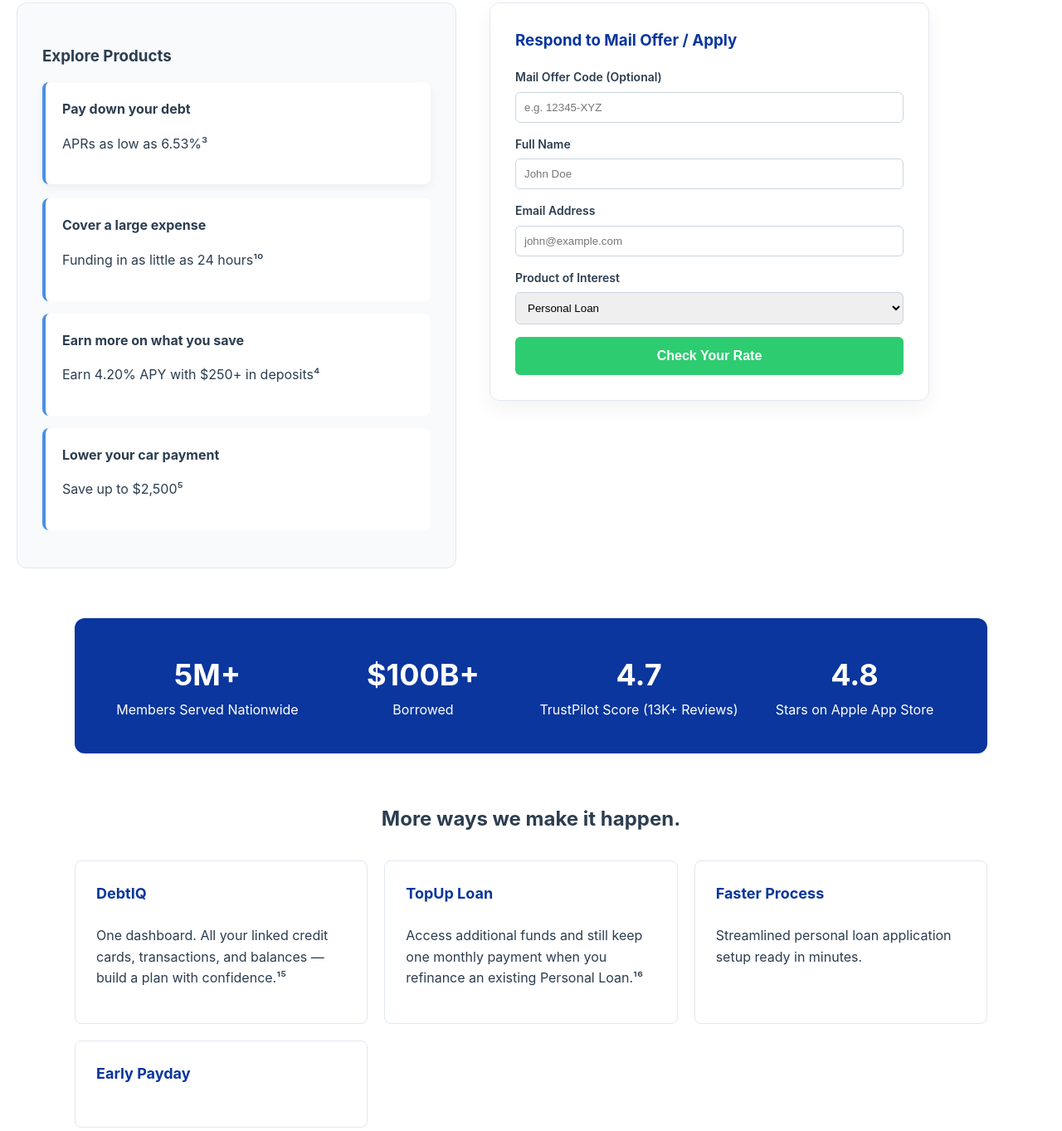
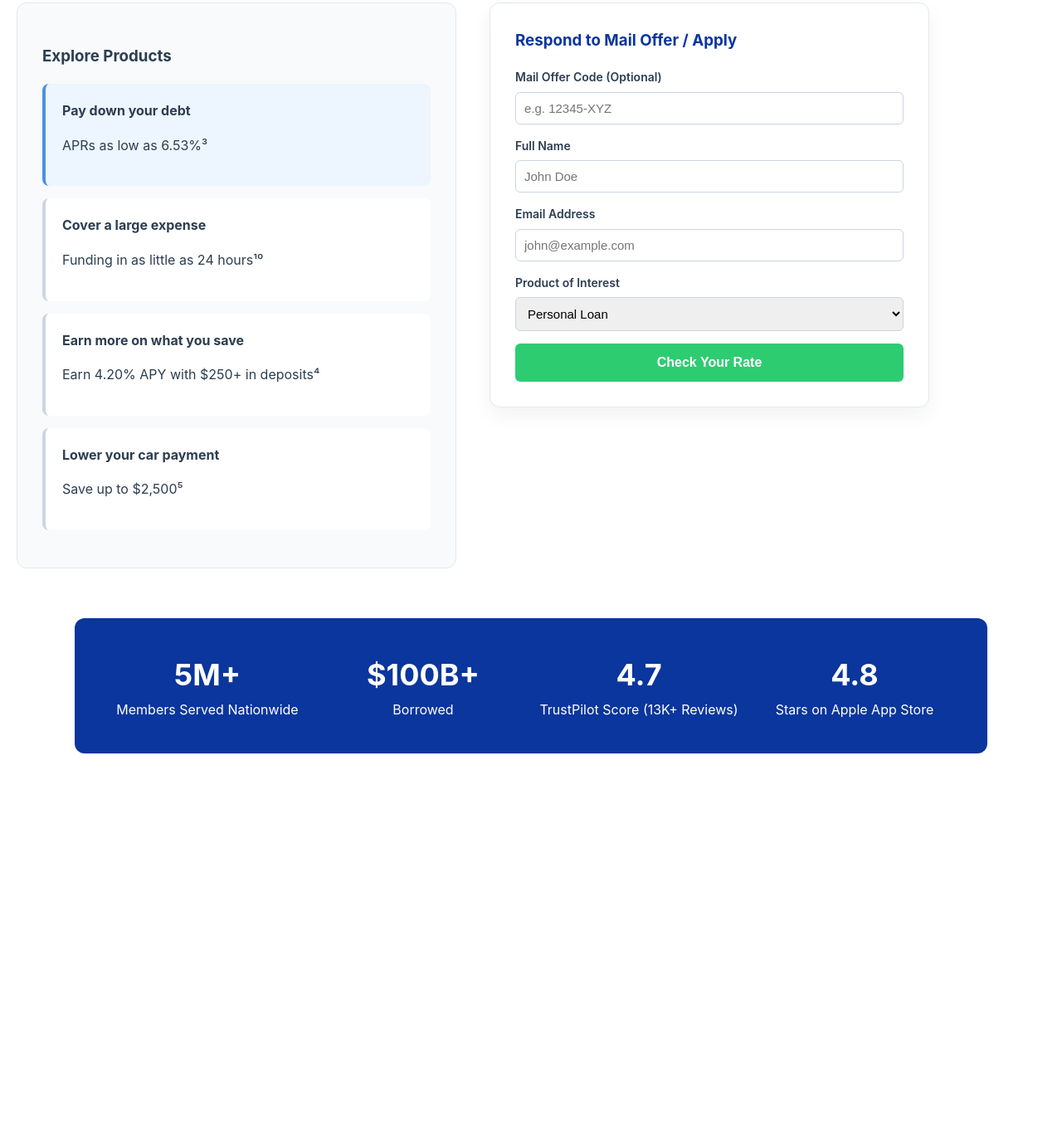
Before and after one commit to lendingclubcorpga-lab/lendingclub, a website: page index.html in a window 1280 px wide. Shown: the part 540-1903 px from the top of the page at 83% size. After the commit the page ends 1508 px from the top, so only its background shows below. Drawn offline with Linux system fonts and the light colour scheme.

Commit message:
Refactor index.html for improved structure and styles

```diff
--- a/index.html
+++ b/index.html
@@ -18,9 +18,10 @@
         /* Navigation */
         nav { display: flex; justify-content: space-between; align-items: center; padding: 20px; border-bottom: 1px solid #E2E8F0; position: sticky; top: 0; background: white; z-index: 100; }
         .logo { font-weight: bold; font-size: 22px; color: var(--primary); text-decoration: none; }
-        .nav-links { display: flex; gap: 20px; list-style: none; margin: 0; padding: 0; }
+        .nav-links { display: flex; gap: 20px; list-style: none; margin: 0; padding: 0; align-items: center; }
         .nav-links a { text-decoration: none; color: var(--text); font-weight: 500; }
-        .btn-signin { background: transparent; border: 1px solid var(--primary); padding: 8px 16px; border-radius: 6px; color: var(--primary); cursor: pointer; font-weight: 600; }
+        .btn-signin { background: transparent; border: 1px solid var(--primary); padding: 8px 16px; border-radius: 6px; color: var(--primary); cursor: pointer; font-weight: 600; transition: 0.2s; }
+        .btn-signin:hover { background: var(--primary); color: white; }
 
         /* Hero Section */
         .hero { text-align: center; padding: 80px 20px; background: linear-gradient(135deg, #F0F4F8 0%, #E6EEF8 100%); }
@@ -28,19 +29,24 @@
         .hero p { font-size: 20px; color: #5A6A85; margin-bottom: 30px; }
         .badges { display: flex; justify-content: center; gap: 30px; font-weight: 600; color: #64748B; margin-bottom: 20px; }
 
-        /* Form / Calculator Interactive Section */
+        /* Form / Interactive Section */
         .interactive-section { display: grid; grid-template-columns: 1fr 1fr; gap: 40px; margin: 50px 0; align-items: start; }
         .slider-box { background: var(--light-bg); padding: 30px; border-radius: 12px; border: 1px solid #E2E8F0; }
-        .slide-card { background: white; padding: 20px; border-radius: 8px; margin-bottom: 15px; border-left: 4px solid var(--secondary); cursor: pointer; transition: 0.2s; }
-        .slide-card:hover, .slide-card.active { transform: translateY(-2px); box-shadow: 0 4px 12px rgba(0,0,0,0.05); }
+        .slide-card { background: white; padding: 20px; border-radius: 8px; margin-bottom: 15px; border-left: 4px solid #CBD5E1; cursor: pointer; transition: 0.2s; }
+        .slide-card:hover { transform: translateY(-2px); box-shadow: 0 4px 12px rgba(0,0,0,0.05); }
+        .slide-card.active { border-left-color: var(--secondary); background: #EDF5FF; }
 
         .form-box { background: white; padding: 30px; border-radius: 12px; box-shadow: 0 10px 25px rgba(0,0,0,0.05); border: 1px solid #E2E8F0; }
         .form-box h3 { margin-top: 0; color: var(--primary); }
         .form-group { margin-bottom: 15px; }
         .form-group label { display: block; margin-bottom: 6px; font-weight: 600; font-size: 14px; }
-        .form-group input, .form-group select { width: 100%; padding: 10px; border: 1px solid #CBD5E1; border-radius: 6px; box-sizing: border-box; }
-        .btn-submit { background: var(--success); color: white; border: none; padding: 14px; width: 100%; border-radius: 6px; font-size: 16px; font-weight: bold; cursor: pointer; }
+        .form-group input, .form-group select { width: 100%; padding: 10px; border: 1px solid #CBD5E1; border-radius: 6px; box-sizing: border-box; font-size: 15px; }
+        .btn-submit { background: var(--success); color: white; border: none; padding: 14px; width: 100%; border-radius: 6px; font-size: 16px; font-weight: bold; cursor: pointer; transition: 0.2s; }
         .btn-submit:hover { background: #27AE60; }
+
+        /* Message Banner */
+        .alert-box { display: none; margin-top: 15px; padding: 12px; border-radius: 6px; text-align: center; font-weight: 600; }
+        .alert-success { background-color: #D4EDDA; color: #155724; border: 1px solid #C3E6CB; }
 
         /* Stats Grid */
         .stats-grid { display: grid; grid-template-columns: repeat(4, 1fr); gap: 20px; text-align: center; margin: 60px 0; background: var(--primary); color: white; padding: 40px; border-radius: 12px; }
@@ -66,6 +72,10 @@
 
         /* Disclosures */
         .disclosures { border-top: 1px solid #334155; padding-top: 30px; font-size: 12px; line-height: 1.8; color: #64748B; }
+
+        @media (max-width: 768px) {
+            .interactive-section, .stats-grid, .offers-grid, .footer-grid { grid-template-columns: 1fr; }
+        }
     </style>
 </head>
 <body>
@@ -80,8 +90,8 @@
             <li><a href="#">Investing</a></li>
             <li><a href="#">Resources</a></li>
             <li><a href="#">Help</a></li>
+            <li><button class="btn-signin" onclick="handleSignIn()">Sign In</button></li>
         </ul>
-        <button class="btn-signin">Sign In</button>
     </nav>
 
     <!-- Hero Section -->
@@ -102,19 +112,19 @@
     <section class="container interactive-section">
         <div class="slider-box">
             <h3>Explore Products</h3>
-            <div class="slide-card active">
+            <div class="slide-card active" data-product="Personal Loan">
                 <strong>Pay down your debt</strong>
                 <p>APRs as low as 6.53%³</p>
             </div>
-            <div class="slide-card">
+            <div class="slide-card" data-product="Personal Loan">
                 <strong>Cover a large expense</strong>
                 <p>Funding in as little as 24 hours¹⁰</p>
             </div>
-            <div class="slide-card">
+            <div class="slide-card" data-product="LevelUp Savings">
                 <strong>Earn more on what you save</strong>
                 <p>Earn 4.20% APY with $250+ in deposits⁴</p>
             </div>
-            <div class="slide-card">
+            <div class="slide-card" data-product="Auto Refinancing">
                 <strong>Lower your car payment</strong>
                 <p>Save up to $2,500⁵</p>
             </div>
@@ -123,10 +133,9 @@
         <!-- Working Contact/Application Form -->
         <div class="form-box">
             <h3>Respond to Mail Offer / Apply</h3>
-            <form action="https://web3forms.com" method="POST">
-                <!-- Replace YOUR_ACCESS_KEY_HERE with your Web3forms key for live emails -->
+            <form id="leadForm" action="https://web3forms.com" method="POST">
                 <input type="hidden" name="access_key" value="YOUR_ACCESS_KEY_HERE">
-                <input type="hidden" name="subject" value="New Happen Bank Lead">
+                <input type="hidden" name="subject" value="New Happen Bank Application Lead">
 
                 <div class="form-group">
                     <label for="offerCode">Mail Offer Code (Optional)</label>
@@ -141,14 +150,15 @@
                     <input type="email" id="email" name="email" required placeholder="john@example.com">
                 </div>
                 <div class="form-group">
-                    <label for="product">Product of Interest</label>
-                    <select id="product" name="product">
+                    <label for="productDropdown">Product of Interest</label>
+                    <select id="productDropdown" name="product">
                         <option value="Personal Loan">Personal Loan</option>
                         <option value="LevelUp Savings">LevelUp Savings Account</option>
                         <option value="Auto Refinancing">Auto Refinancing</option>
                     </select>
                 </div>
                 <button type="submit" class="btn-submit">Check Your Rate</button>
+                <div id="statusAlert" class="alert-box alert-success">Submitting... Verifying your offer.</div>
             </form>
         </div>
     </section>
@@ -176,20 +186,3 @@
     </section>
 
     <!-- Additional Features Grid -->
-    <section class="container">
-        <h2 class="offers-title">More ways we make it happen.</h2>
-        <div class="offers-grid">
-            <div class="offer-card">
-                <h4>DebtIQ</h4>
-                <p>One dashboard. All your linked credit cards, transactions, and balances — build a plan with confidence.¹⁵</p>
-            </div>
-            <div class="offer-card">
-                <h4>TopUp Loan</h4>
-                <p>Access additional funds and still keep one monthly payment when you refinance an existing Personal Loan.¹⁶</p>
-            </div>
-            <div class="offer-card">
-                <h4>Faster Process</h4>
-                <p>Streamlined personal loan application setup ready in minutes.</p>
-            </div>
-            <div class="offer-card">
-                <h4>Early Payday</h4>
```
